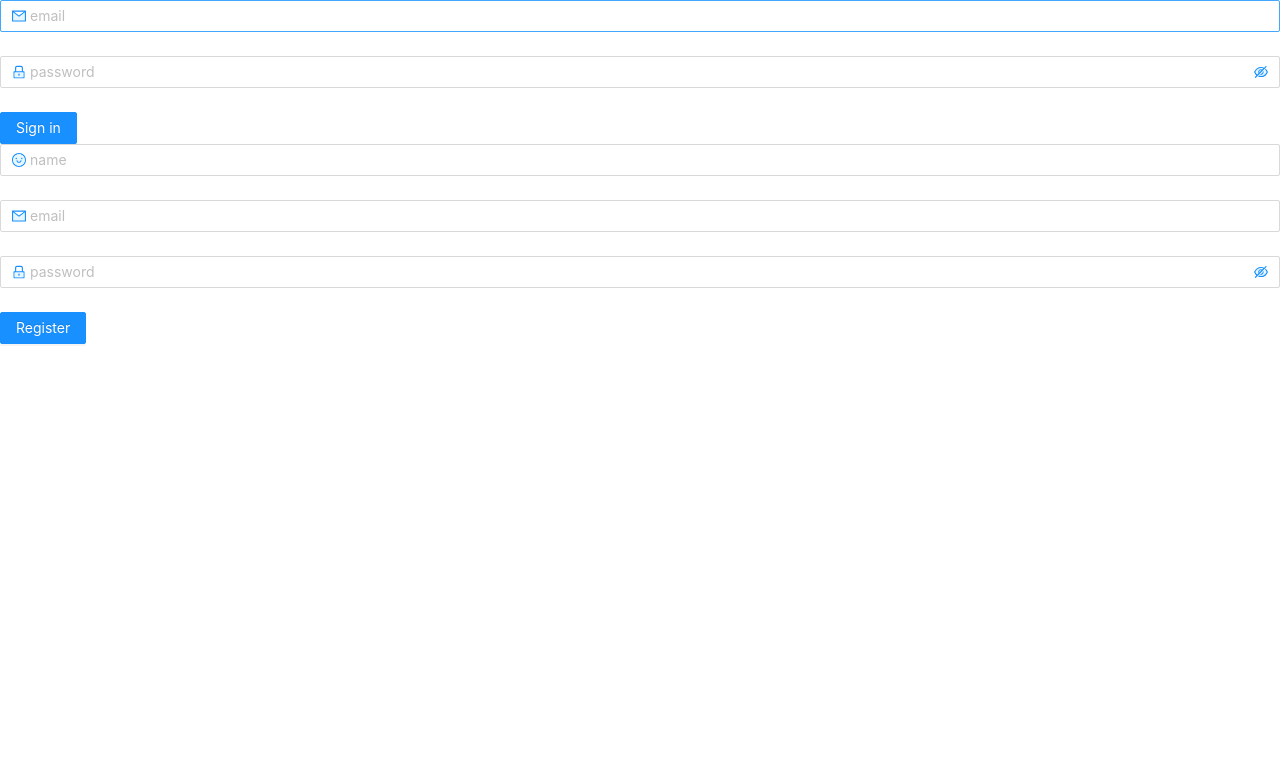
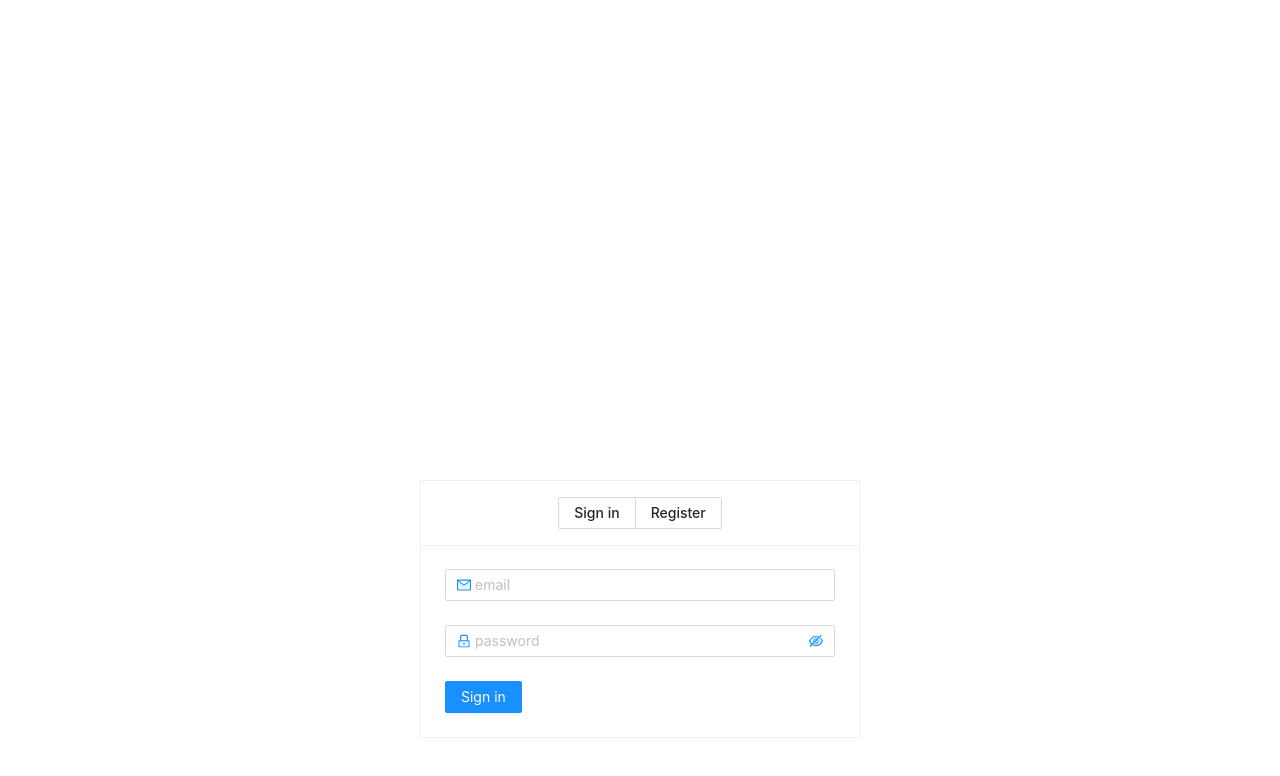
Before and after one commit to sebastiansiejek/sd-notes-front, a React (Create React App) app: page / in a window 1280 px wide. Shown: the top 776 px of the page. Built offline with nearby package versions, Linux system fonts and the light colour scheme.

Commit message:
feat: add JoinUs

```diff
--- a/src/organisms/JoinUs/JoinUs.tsx
+++ b/src/organisms/JoinUs/JoinUs.tsx
@@ -1,10 +1,43 @@
-import React from 'react'
+import Login from 'molecules/Login'
+import React, { useState } from 'react'
 import Register from 'molecules/Register'
-import Login from 'molecules/Login'
+import styled from 'styled-components'
+import { Card, Radio } from 'antd'
 
-export default () => (
-  <>
-    <Login />
-    <Register />
-  </>
-)
+const Container = styled.div`
+  max-width: 440px;
+  margin: 30rem auto;
+`
+
+const ButtonsContainer = styled.div`
+  display: flex;
+  justify-content: center;
+`
+
+export default () => {
+  const [isVisible, setVisible] = useState('login')
+
+  const handleVisible = (e: any) => {
+    setVisible(e.target.value)
+  }
+
+  return (
+    <Container>
+      <Card
+        title={
+          <ButtonsContainer>
+            <Radio.Group onChange={(e) => handleVisible(e)}>
+              <Radio.Button value='login' checked={isVisible === 'login' ? true : false}>
+                Sign in
+              </Radio.Button>
+              <Radio.Button value='register'>Register</Radio.Button>
+            </Radio.Group>
+          </ButtonsContainer>
+        }
+      >
+        {isVisible === 'login' && <Login />}
+        {isVisible === 'register' && <Register />}
+      </Card>
+    </Container>
+  )
+}
```
